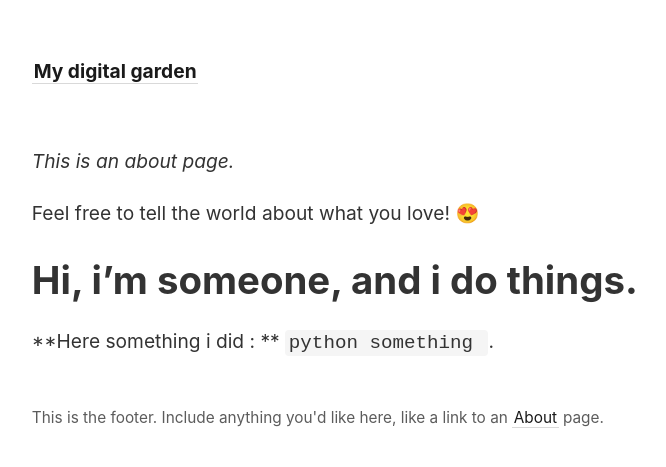
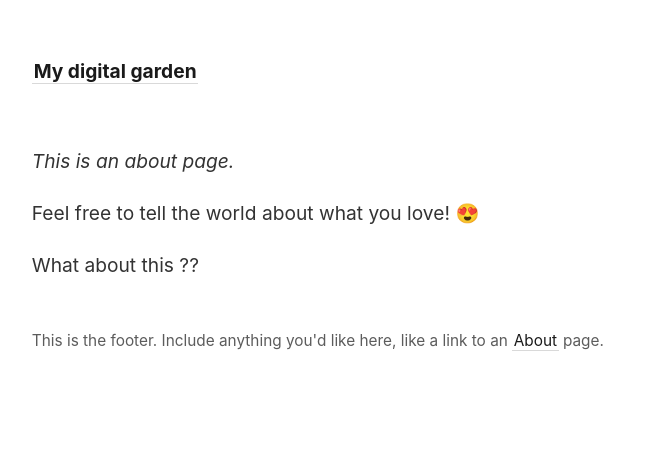
Before and after one commit to charlesduminil/charlesduminil.github.io, a Jekyll site: the page built from _pages/about.md, in a window 1280 px wide. Shown: the top 467 px of the page, without its empty margins (45-711 px from the left). Built offline with Jekyll 4.4.1, drawn with Linux system fonts in a browser that asks for light colours.

Commit message:
Update about.md

````diff
--- a/_pages/about.md
+++ b/_pages/about.md
@@ -8,10 +8,4 @@
 
 Feel free to tell the world about what you love! 😍
 
-# Hi, i'm someone, and i do things.
-
-**Here something i did :
-**
-```python
-something
-```.
+What about this ??
````
